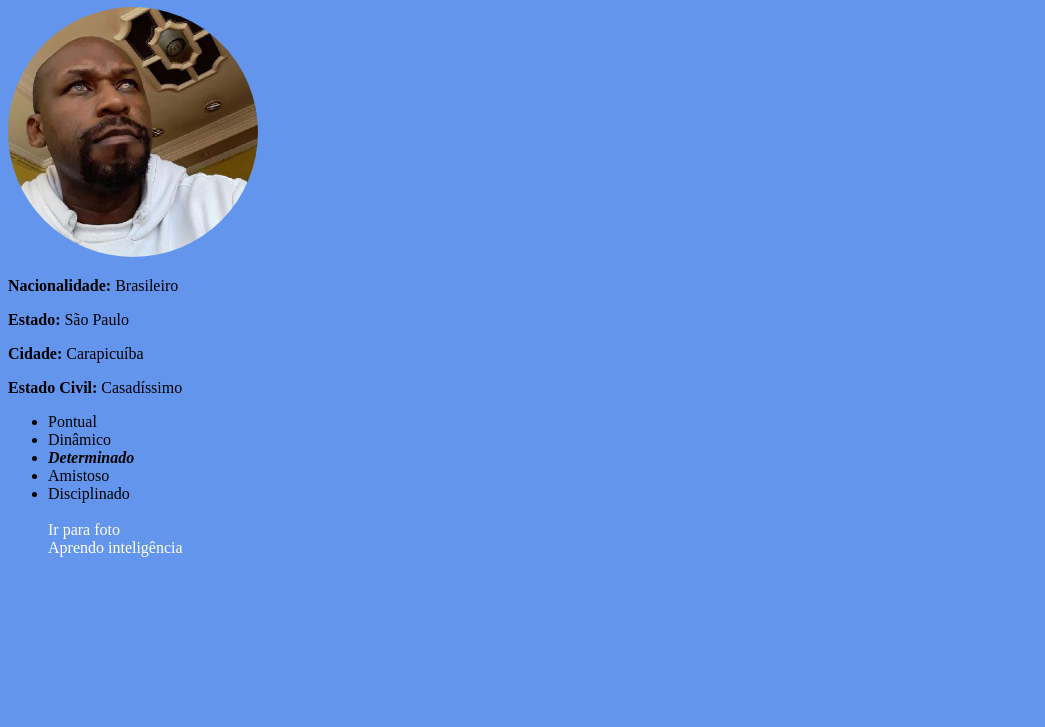
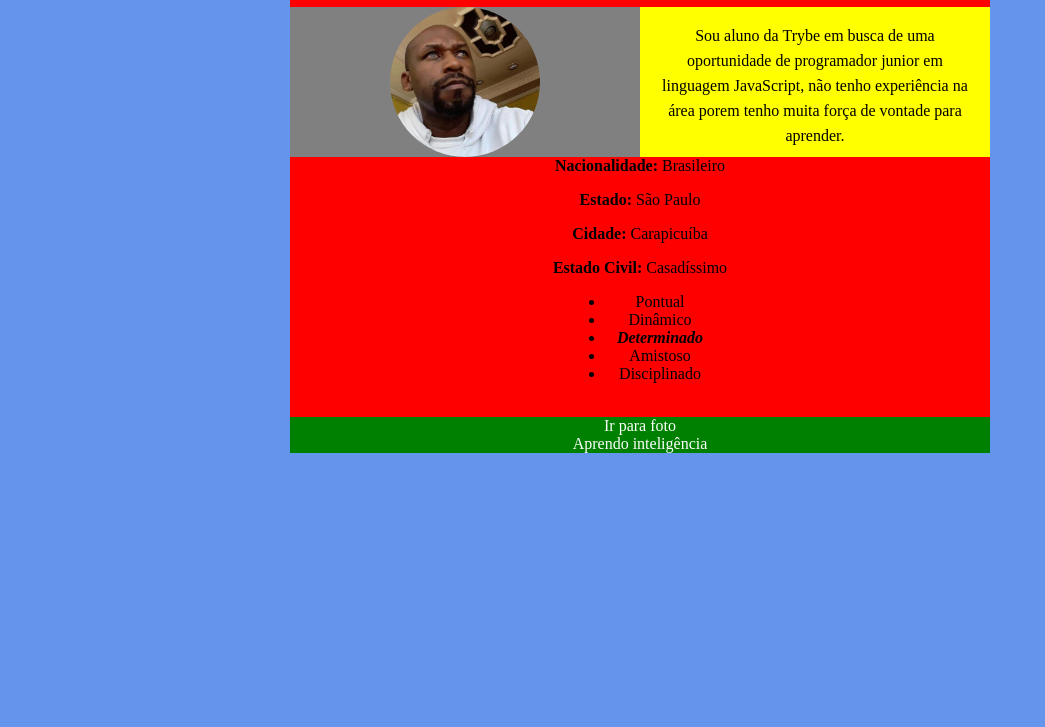
Before and after one commit to michael-petterson-06/portifolio-teste, a plain HTML site: page index.html in a window 1280 px wide. Shown: the part 73-800 px from the top of the page, without its empty margins (0-1045 px from the left). Drawn offline with Linux system fonts and the light colour scheme.

Commit message:
primeiro commit 3.3

```diff
--- a/index.html
+++ b/index.html
@@ -4,39 +4,42 @@
     <meta charset="UTF-8">
     <meta name="viewport" content="width=device-width, initial-scale=1.0">
     <meta http-equiv="X-UA-Compatible" content="ie=edge">
+    <link rel="stylesheet" href="style.css">
     <title>Portifólio Teste</title>
-    <style>
-        .fotoRedonda {
-            border-radius: 50%;
-        }
-        body {
-            background-color: #6495ED;
-        }
-        a {
-            text-decoration: none;
-            color: white;
-        }
-    </style>
   </head>
 <body>
+    <div class="conteiner">
         <h1>Michael Petterson</h1>
-    <img id="teste" class="fotoRedonda" src="foto.jpeg" alt="minha foto" width="250">
+        <div class="fotoTexto">
+            <div class="foto">
+                <img id="teste" class="fotoRedonda" src="foto.jpeg" alt="minha foto" width="150">
+            </div>
+            <div class="texto">
+                <p>Sou aluno da Trybe em busca de uma oportunidade de programador junior em linguagem JavaScript, não tenho experiência
+                na área porem tenho muita força de vontade para aprender.</p>
+            </div>
+        </div>
         <p><strong>Nacionalidade:</strong> Brasileiro</p>
         <P><strong>Estado:</strong> São Paulo</P>
         <P><strong>Cidade:</strong> Carapicuíba</P>
         <P><strong>Estado Civil:</strong> Casadíssimo</P>
+        <div class="lista">
             <ul>
                 <li>Pontual</li>
                 <li>Dinâmico</li>
                 <li><Strong><em>Determinado</em></Strong></li>
                 <li>Amistoso</li>
                 <li>Disciplinado</li><br>
+            </ul>
+        </div>
+        <div class="links">
             <a href="#teste">Ir para foto</a><br>
             <a href="https://www.amazon.com.br/Cole%C3%A7%C3%A3o-Neuroaprendizagem-Brinde-Adesivo-Sci/dp/8576574381/ref=sr
             _1_5?adgrpid=80085905894&dchild=1&gclid=CjwKCAjwqML6BRAHEiwAdquMnTSZ0_p56Mye0YOTojip_BkbtSDttfuxLXsw9o3K4RJgTjU
             uHxzQFBoCQK4QAvD_BwE&hvadid=425954615994&hvdev=c&hvlocphy=1031549&hvnetw=g&hvqmt=e&hvrand=3407430635905924950&hvtar
             gid=kwd-419515725977&hydadcr=5654_
             11235207&keywords=aprendendo+intelig%C3%AAncia&qid=1599157574&sr=8-5&tag=hydrbrgk-20" target="_blank">Aprendo inteligência</a>
-    </ul>
+        </div>
+    </div>
 </body>
 </html>
--- /dev/null
+++ b/style.css
@@ -0,0 +1,42 @@
+.fotoRedonda {
+    border-radius: 50%;
+}
+
+body {
+    background-color: #6495ED;
+}
+a {
+    text-decoration: none;
+    color: white;
+}
+.conteiner {
+    max-width: 700px;
+    margin: auto;
+    background-color: red;
+    text-align: center;
+}
+
+.lista {
+    max-width: 150px;
+    margin: auto;
+}
+
+.links {
+    background-color: green;
+}
+
+.texto {
+    background-color: yellow;
+    max-width: 45.7%;
+    float: left;
+    height: 150px;
+    padding: 0px 15px;
+    line-height: 25px;
+}
+
+.foto {
+    background-color: gray;
+    width: 50%;
+    float: left;
+    height: 150px;
+}
```
Lines whose indentation alone changed are shown as unchanged.
